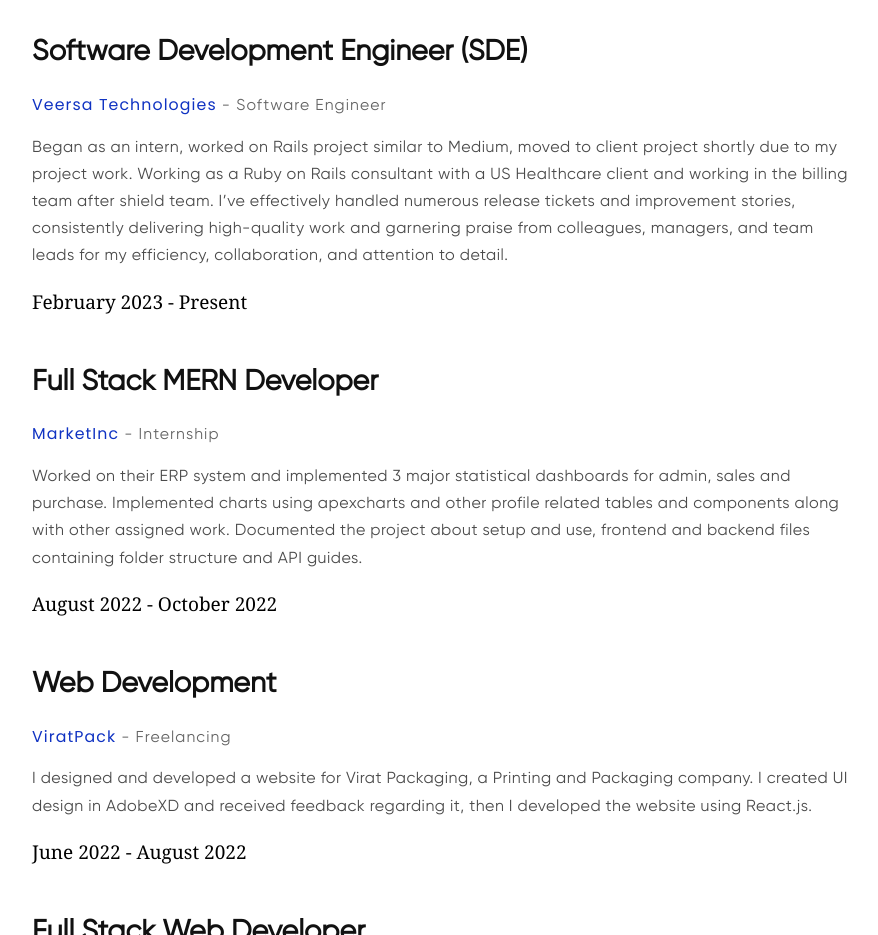
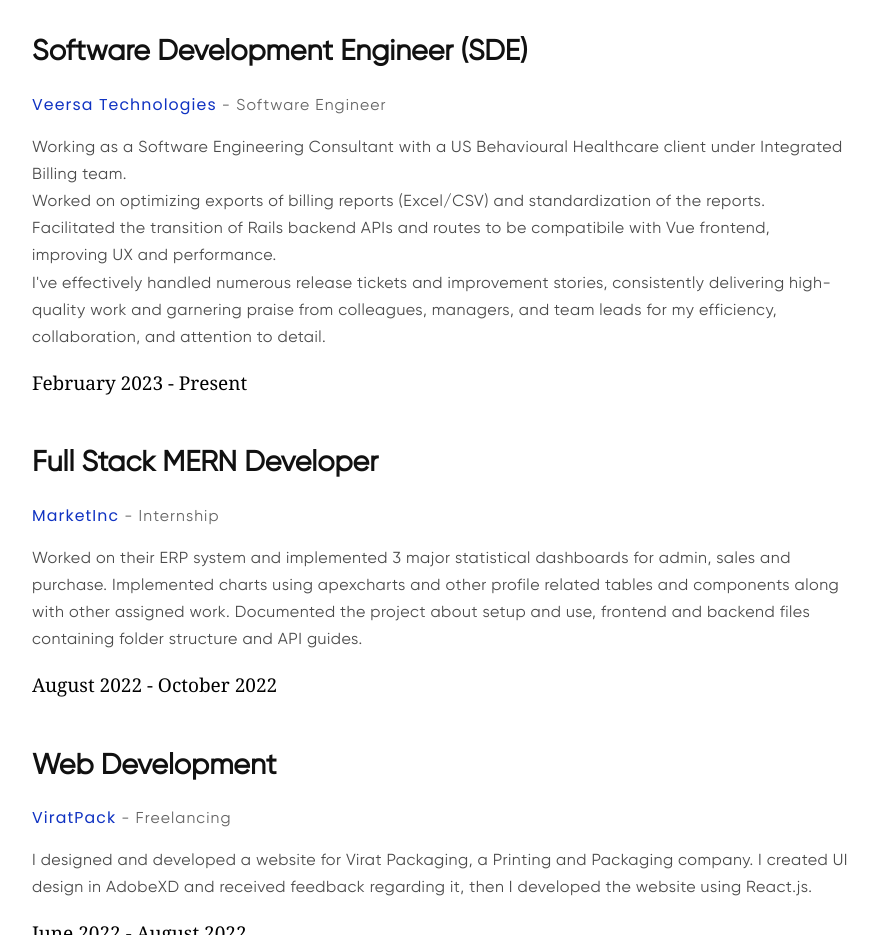
Before and after one commit to Chaitanya31612/chaitanya31612.github.io, a website: page index.html in a window 1280 px wide. Shown: the part 3600-4535 px from the top of the page, without its empty margins (8-886 px from the left). Drawn offline with nearby package versions, Linux system fonts and the light colour scheme; a web font is replaced by a local one.

Commit message:
resume and exp change

```diff
--- a/index.html
+++ b/index.html
@@ -452,8 +452,9 @@
               - Software Engineer
             </h5>
             <div class="content-list__about">
-              Began as an intern, worked on Rails project similar to Medium, moved to client project shortly due to my project work. Working as a Ruby on Rails consultant with a US Healthcare client and working in the billing team after shield team. I’ve effectively handled numerous release tickets and improvement stories, consistently delivering high-quality work and
-              garnering praise from colleagues, managers, and team leads for my efficiency, collaboration, and attention to detail.
+              Working as a Software Engineering Consultant with a US Behavioural Healthcare client under Integrated Billing team. <br/>
+              Worked on optimizing exports of billing reports (Excel/CSV) and standardization of the reports. Facilitated the transition of Rails backend APIs and routes to be compatibile with Vue frontend, improving UX and performance. <br/>
+              I've effectively handled numerous release tickets and improvement stories, consistently delivering high-quality work and garnering praise from colleagues, managers, and team leads for my efficiency, collaboration, and attention to detail.
             </div>
             <div class="content-list__date">February 2023 - Present</div>
           </div>
```
Also changed, not shown: 1 other file.
